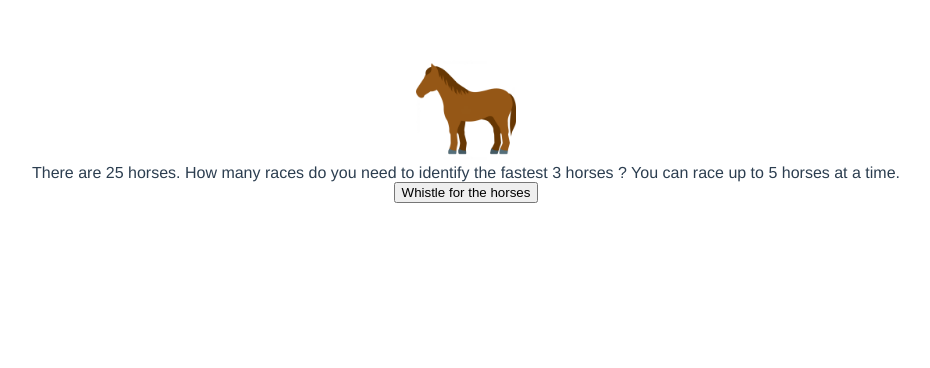
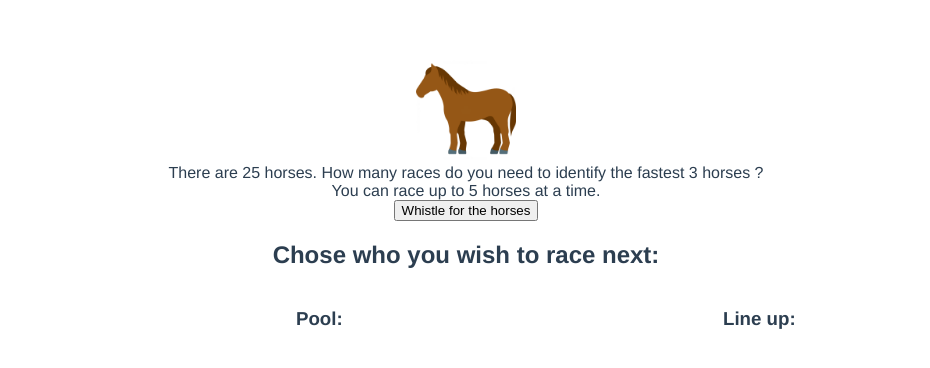
Before and after one commit to bviala/horseRaces, a Vue app: page / in a window 1280 px wide. Shown: the top 368 px of the page, without its empty margins (174-1104 px from the left). Built offline with nearby package versions, Linux system fonts and the light colour scheme.

Commit message:
simple races

```diff
--- a/src/components/HorseRaces.vue
+++ b/src/components/HorseRaces.vue
@@ -1,18 +1,36 @@
 <template>
   <div>
-
-    There are {{ numberOfHorses }} horses. How many races do you need to identify the fastest 3 horses ? You can race up to {{ horsesPerRace }} horses at a time.
+    There are {{ numberOfHorses }} horses. How many races do you need to identify the fastest 3 horses ?
+    <br>
+    You can race up to {{ horsesPerRace }} horses at a time.
     <br>
     <button
       v-on:click="generateHorses">
       Whistle for the horses
     </button>
 
-    <!-- main content -->
-    <div v-if="horseWhistled">
+    <!-- Previous race results -->
+  <!--   <h3>Race results:</h3> -->
+    <div
+      v-for="(raceResult, raceIndex) in raceResults" :key="raceIndex">
+      <h4>Race #{{ raceIndex + 1 }} result:</h4>
+      <div
+        v-for="(horse, position) in raceResult.order" :key="horse.name">
+        {{ position + 1 }}: {{ horse.name }}
+      </div>
+      <div
+        v-for="(inference, index) in raceResult.inferences" :key="index">
+        {{ inference }}
+      </div>
+    </div>
+
+    <!-- New race -->
     <div>
-        Here they are ! Chose who you wish to race :
-        <br>
+      <h2>Chose who you wish to race next:</h2>
+
+      <div id="raceControl">
+        <div id="pool">
+          <h3>Pool:</h3>
           <button
             v-for="horse in horseList" :key="horse.name"
             :disabled="isRaceReady"
@@ -20,13 +38,25 @@
             {{ horse.name }}
           </button>
         </div>
-      <div>
-        <table>
-          <tr v-for="horse in raceList" :key="horse.name">
-            <td>{{ horse.name }}</td>
-          </tr>
-        </table>
+
+        <div id="lineUp">
+          <h3>Line up:</h3>
+          <button
+            class="raceLineUpButton"
+            v-for="horse in raceList" :key="horse.name"
+            v-on:click="toggleRaceParticipation(horse)">
+            {{ horse.name }}
+          </button>
         </div>
+
+      </div>
+
+      <button
+          v-if="isRaceReady"
+          v-on:click="startRace">
+          Start race !
+      </button>
+
     </div>
 
   </div>
@@ -40,7 +70,8 @@ export default {
       numberOfHorses: 25,
       horsesPerRace: 5,
       horseList: [],
-      raceList: []
+      raceList: [],
+      raceResults: []
     }
   },
   methods: {
@@ -64,8 +95,26 @@ export default {
       })
     },
     toggleRaceParticipation (horse) {
-      if (this.raceList.includes(horse)) this.raceList.splice(this.raceList.indexOf(horse), 1) // remove horse from the list if already in it
-      else this.raceList.push(horse)
+      if (this.raceList.includes(horse)) {
+        this.raceList.splice(this.raceList.indexOf(horse), 1) // remove horse from the list if already in it
+        this.horseList.push(horse)
+      } else {
+        this.horseList.splice(this.horseList.indexOf(horse), 1)
+        this.raceList.push(horse)
+      }
+    },
+    startRace () {
+      const order = this.raceList.slice().sort((horse1, horse2) => horse1.speed < horse2.speed)
+      this.raceList = []
+      const inferences = []
+      order.map((horse, index) => {
+        if (index < 3) this.horseList.push(horse)
+        else inferences.push(`We can eliminate ${horse.name} because he is slower than at least 3 other horses`)
+      })
+      this.raceResults.push({
+        order: order,
+        inferences: inferences
+      })
     }
   },
   computed: {
@@ -83,9 +132,19 @@ export default {
     margin-left: 200px;
     margin-right: 200px;
   }
-  .horseButton {
-    display: inline;
+  #raceControl {
+    display: flex;
+  }
+  #pool {
+    flex: 2;
+  }
+  #lineUp {
+    flex: 1;
+  }
+  .raceLineUpButton{
+    display: block;
     color: red;
+    margin: auto;
   }
   @media only screen and (max-width: 600px) {
     body {
```
Lines whose indentation alone changed are shown as unchanged.
